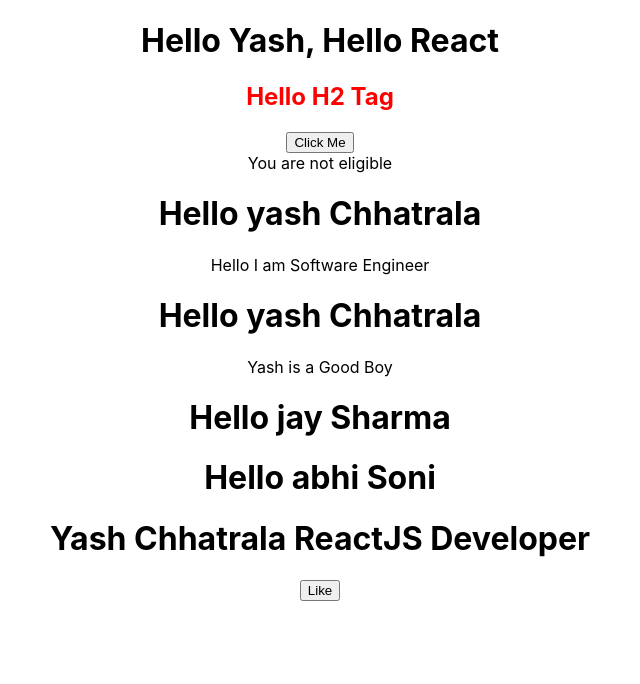
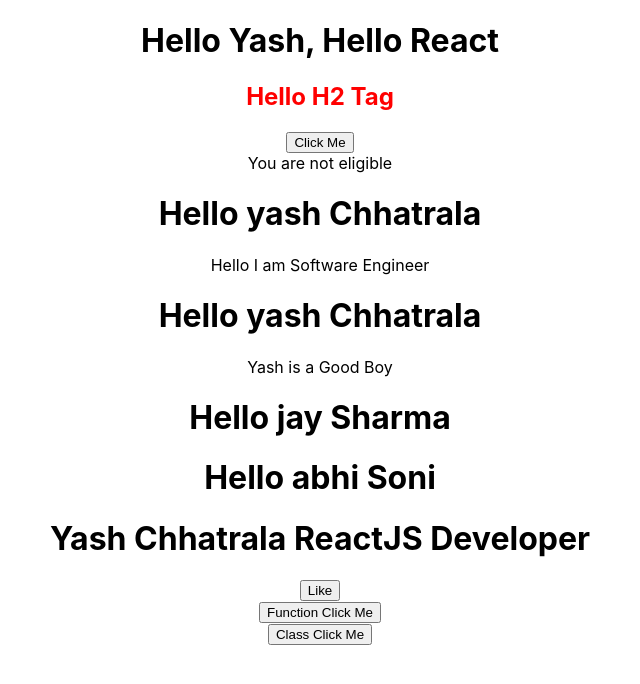
Before and after one commit to yash2500/Projects, a React (Create React App) app in the folder completereact/: page / in a window 1280 px wide. Shown: the top 684 px of the page, without its empty margins (320-960 px from the left). Built offline with nearby package versions, Linux system fonts and the light colour scheme.

Commit message:
eventhandling

```diff
--- a/completereact/src/App.js
+++ b/completereact/src/App.js
@@ -3,6 +3,8 @@
 import CHeader from "./components/CHeader";
 import Header from "./components/Header";
 import Channel from "./components/Channel";
+import FunctionClick from "./components/FunctionClick";
+import CFunctionClick from "./components/CFunctionClick";
 
 const name = <span>Hello React</span>;
 
@@ -43,6 +45,10 @@
       <Header name='abhi' lastname='Soni' />
 
       <Channel />
+
+      <FunctionClick />
+
+      <CFunctionClick/>
     </div>
   );
 }
--- /dev/null
+++ b/completereact/src/components/CFunctionClick.js
@@ -0,0 +1,18 @@
+import React, { Component } from 'react'
+
+export class CFunctionClick extends Component {
+
+    changeEvent(){
+        console.log('Hello Yash');
+    }
+
+  render() {
+    return (
+      <div>
+        <button onClick={this.changeEvent}>Class Click Me</button>
+      </div>
+    )
+  }
+}
+
+export default CFunctionClick
--- /dev/null
+++ b/completereact/src/components/FunctionClick.js
@@ -0,0 +1,16 @@
+import React from 'react'
+
+function FunctionClick() {
+
+    function changeEvent() {
+        console.log("Hello Event handling...");
+    }
+
+  return (
+    <div>
+        <button onClick={changeEvent}>Function Click Me</button>
+    </div>
+  )
+}
+
+export default FunctionClick
```
